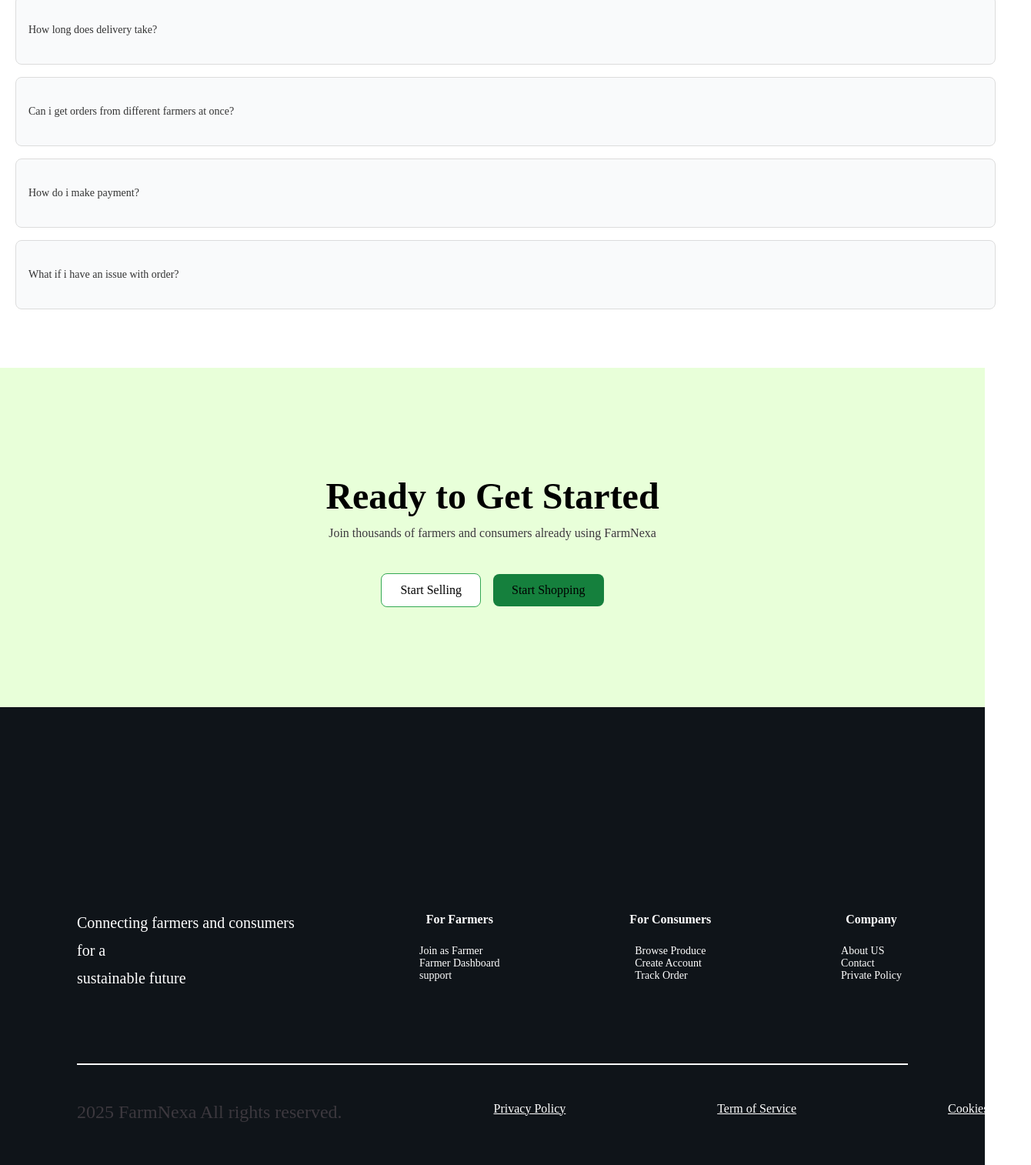
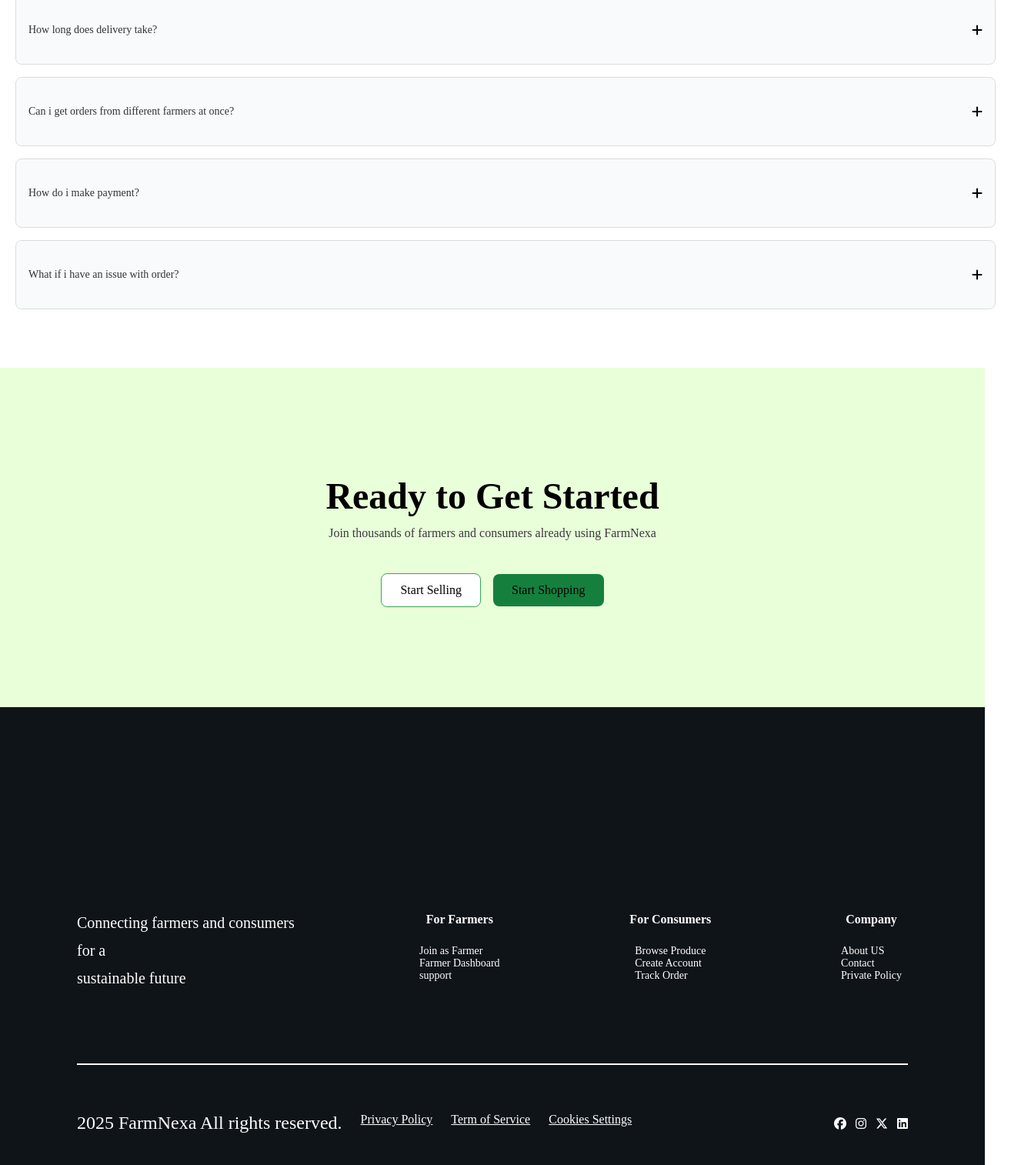
Before and after one commit to Jessyjagaban/farmnexa-commit, a plain HTML site: page index.html in a window 1280 px wide. Shown: the part 4166-5680 px from the top of the page at 77% size, 1340 px wide, since content can reach past the window. Drawn offline with Linux system fonts and the light colour scheme.

Commit message:
added icons

```diff
--- a/index.html
+++ b/index.html
@@ -5,6 +5,8 @@
     <meta name="viewport" content="width=device-width, initial-scale=1.0">
     <title>Farm Connect</title>
     <link href="styles.css" rel="stylesheet">
+    <script src="https://kit.fontawesome.com/e39cd65f27.js" crossorigin="anonymous"></script>
+
 </head>
 <body>
     <header>
@@ -179,18 +181,23 @@
         <div class="cont16">
             <div class="subcont16">
                 <p class="subcont16-txt">How do i place an order on Farm Nexa?</p>
+                <i class="fa-solid fa-plus"></i>
             </div>
             <div class="subcont16">
                 <p class="subcont16-txt">How long does delivery take?</p>
+                <i class="fa-solid fa-plus"></i>
             </div>
             <div class="subcont16">
                 <p class="subcont16-txt">Can i get orders from different farmers at once?</p>
+                <i class="fa-solid fa-plus"></i>
             </div>
             <div class="subcont16">
                 <p class="subcont16-txt">How do i make payment?</p>
+                <i class="fa-solid fa-plus"></i>
             </div>
             <div class="subcont16">
                 <p class="subcont16-txt">What if i have an issue with order?</p>
+                <i class="fa-solid fa-plus"></i>
             </div>
         </div>
     </section>
@@ -231,7 +238,16 @@
         <hr>
 
         <div class="frame-4">
-            <p>2025 FarmNexa All rights reserved.</p> <a>Privacy Policy</a> <a>Term of Service</a> <a>Cookies Settings</a>
+            <div class="frame-5">
+                <p class="frame-4txt">2025 FarmNexa All rights reserved.</p> <a>Privacy Policy</a> <a>Term of Service</a> <a>Cookies Settings</a>
+            </div>
+
+            <div class="social-links">
+                <i class="fa-brands fa-facebook"></i>
+                <i class="fa-brands fa-instagram"></i>
+                <i class="fa-brands fa-x-twitter"></i>
+                <i class="fa-brands fa-linkedin"></i>
+            </div>
         </div>
 
     </footer>
--- a/styles.css
+++ b/styles.css
@@ -542,7 +542,7 @@ h5 {
     display: flex;
     width: 100%;
     min-height: 544px;
-    color: #FFFFFF;
+    /* color: #FFFFFF; */
     flex-direction: column;
     text-align: left;
     padding: 60px 100px;
@@ -574,7 +574,9 @@ h5 {
     padding: 16px;
     margin: 16px 0;
     text-align-last: left;
-    align-content: center;
+    display: flex;
+    justify-content: space-between;
+    align-items: center;
 }
 
 .subcont16-txt {
@@ -706,3 +708,24 @@ hr {
     text-decoration: underline;
     color: #FFFFFF;
 }
+
+.frame-4txt {
+    color: #FFFFFF;
+}
+
+.social-links {
+    display: flex;
+    gap: 12px;
+}
+
+.frame-5 {
+    min-width: 638px;
+    gap: 24px;
+}
+
+footer > div:last-child {
+    display: flex;
+    justify-content: space-between;
+    align-items: center;
+    width: 100%;
+}
```
